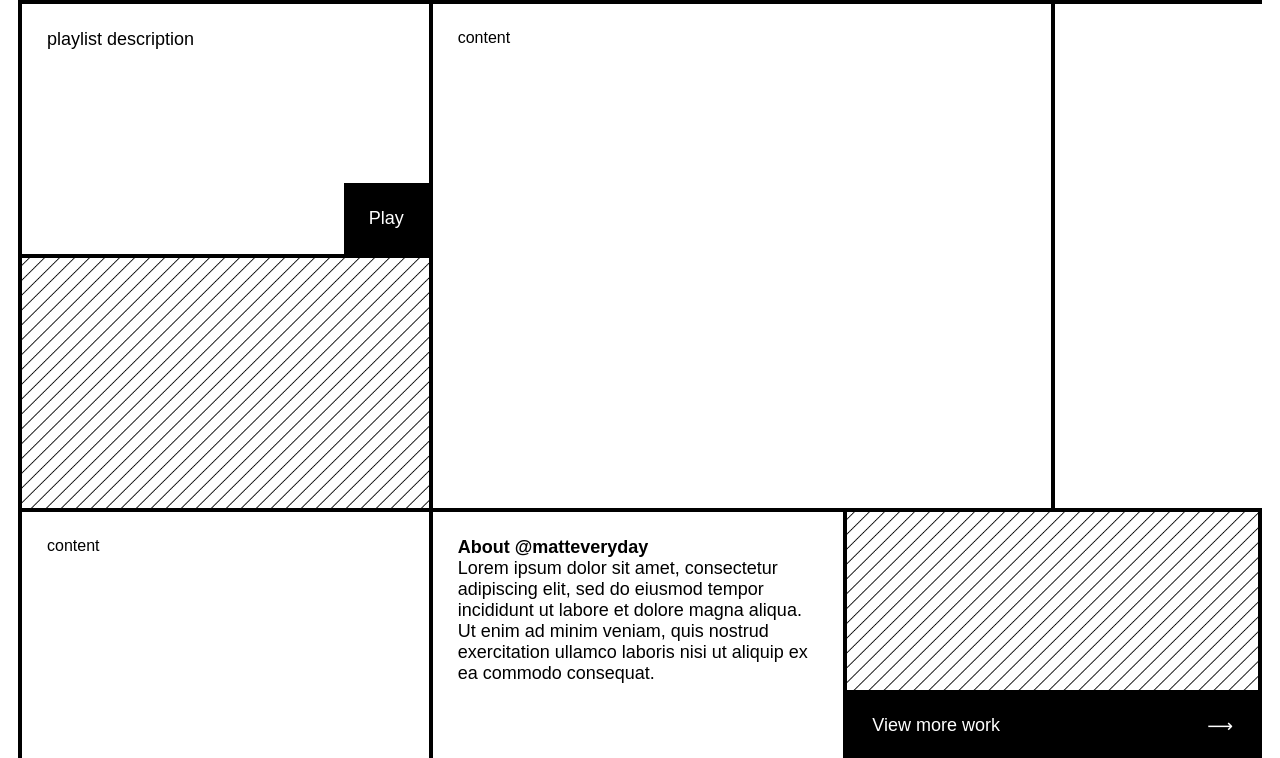
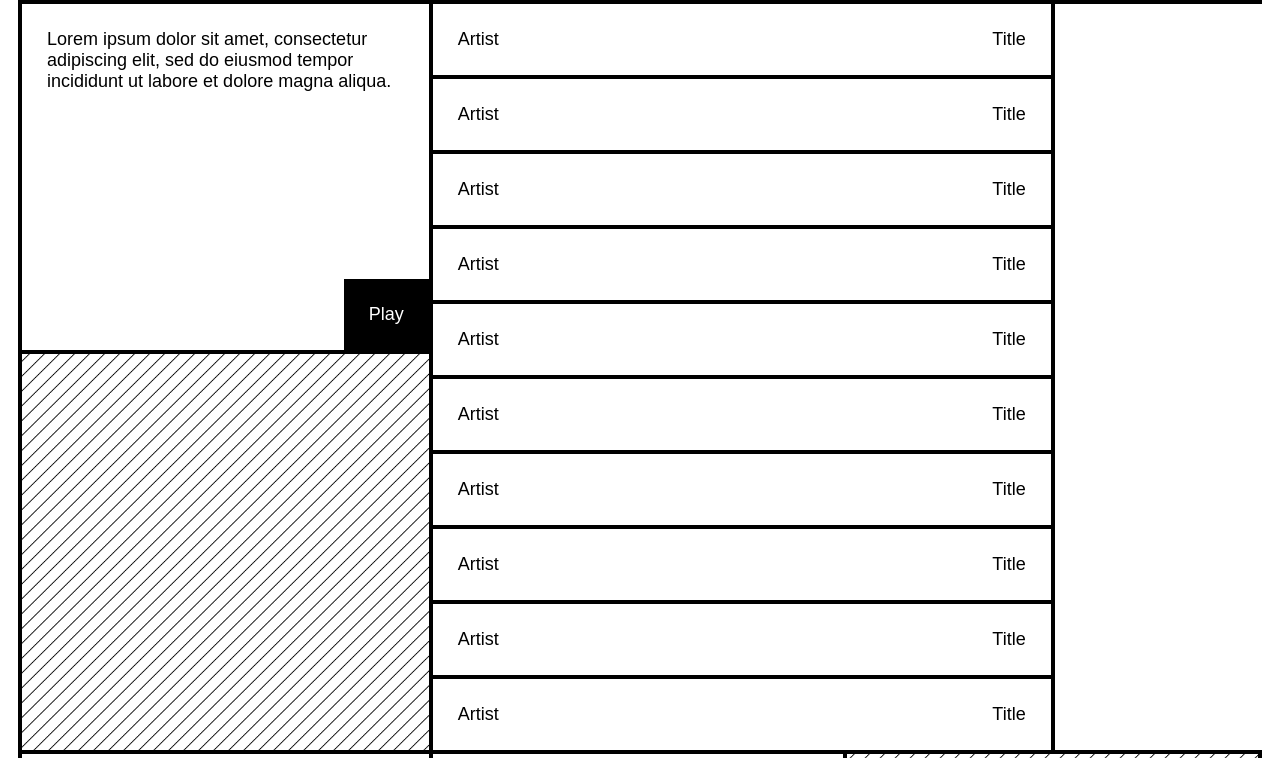
Before and after one commit to matteveryday/music-player, a plain HTML site: page index.html in a window 1280 px wide. Shown: the part 422-1180 px from the top of the page. Drawn offline with Linux system fonts and the light colour scheme; a script that the page names is missing.

Commit message:
improvements

```diff
--- a/css/styles.css
+++ b/css/styles.css
@@ -39,7 +39,11 @@
 
 /* Font Family */
 
-
+html {
+    margin: 0;
+    padding: 0;
+    background-color: transparent;
+}
 
 h1 {
     font-size: 36px;
@@ -107,21 +111,23 @@ body {
     border-left: 4px solid black;
     border-right: 4px solid black;
     border-bottom: 4px solid black;
-    height: 250px;
+    height: 100%;
     padding: 0;
 }
-.top-content {
-    padding-top: 25px;
-    padding-left: 25px;
-    padding-right: 25px;
-    margin-bottom: 50px;
+.songs-box {
+    padding: 0px;
+    border-right: 4px solid black;
+    height: 100%px;
+    display: flex;
+    flex-direction: column;
+    flex-wrap: wrap;
 }
-.bottom-content {
-    align-self: flex-end;
+.song {
+    padding: 25px;
+    border-bottom: 4px solid black;
 }
-.songs-box {
-    border-right: 4px solid black;
-    height: 454px;
+.last-song {
+    border: none;
 }
 .pattern-box {
     border-left: 4px solid black;
@@ -129,6 +135,9 @@ body {
     height: 200px;
     background: url(../assets/imgs/pattern.png) repeat;
     background-size: 30px;
+}
+.pattern-box.flex-auto {
+    height: 100%;
 }
 .about-project-box {
     border-top: 4px solid black;
@@ -482,6 +491,15 @@ a {
     flex-wrap: wrap;
     justify-content: space-between;
 }
+.top-content {
+    padding-top: 25px;
+    padding-left: 25px;
+    padding-right: 25px;
+    margin-bottom: 50px;
+}
+.bottom-content {
+    align-self: flex-end;
+}
 .flex-single {
     display: flex;
     flex-direction: row;
@@ -491,7 +509,12 @@ a {
     align-self: flex-end;
     width: 100%;
 }
+.box-flex {
+    display: flex;
+    flex-direction: column;
+    flex-wrap: wrap;
 
+}
 /* Spacing Utilities */
 
 .m0{ margin:0 }
--- a/index.html
+++ b/index.html
@@ -64,27 +64,75 @@
             </div>
 
             <!-- Second Row -->
-            <div class="col col-4 sm-col-12">
+            <div style="height: 746px;">
+                <div class="col col-4 sm-col-12 flex flex-column" style="height: 100%;">
+
                         <div class="box description-box flex-double">
-                    <p class="top-content">playlist description</p>
+                            <p class="top-content">Lorem ipsum dolor sit amet, consectetur adipiscing elit, sed do eiusmod tempor incididunt ut labore et dolore magna aliqua.</p>
                             <a class="button bottom-content" href="http://matteveryday.com">
                                 <div class="">Play</div>
                             </a>
                         </div>
-                <div class="box pattern-box"></div>
+
+                    <div class="box pattern-box flex-auto"></div>
                 </div>
                 <div class="col col-6 sm-col-12">
-                <div class="box songs-box">content</div>
+                    <div class="box songs-box">
+                        <div class="song flex">
+                            <p class="flex-auto artist">Artist</p>
+                            <p class="title">Title</p>
+                        </div>
+                        <div class="song flex">
+                            <p class="flex-auto artist">Artist</p>
+                            <p class="title">Title</p>
+                        </div>
+                        <div class="song flex">
+                            <p class="flex-auto artist">Artist</p>
+                            <p class="title">Title</p>
+                        </div>
+                        <div class="song flex">
+                            <p class="flex-auto artist">Artist</p>
+                            <p class="title">Title</p>
+                        </div>
+                        <div class="song flex">
+                            <p class="flex-auto artist">Artist</p>
+                            <p class="title">Title</p>
+                        </div>
+                        <div class="song flex">
+                            <p class="flex-auto artist">Artist</p>
+                            <p class="title">Title</p>
+                        </div>
+                        <div class="song flex">
+                            <p class="flex-auto artist">Artist</p>
+                            <p class="title">Title</p>
+                        </div>
+                        <div class="song flex">
+                            <p class="flex-auto artist">Artist</p>
+                            <p class="title">Title</p>
+                        </div>
+                        <div class="song flex">
+                            <p class="flex-auto artist">Artist</p>
+                            <p class="title">Title</p>
+                        </div>
+                        <div class="song last-song flex">
+                            <p class="flex-auto artist">Artist</p>
+                            <p class="title">Title</p>
+                        </div>
+                    </div>
+                </div>
             </div>
 
             <!-- Footer -->
             <div class="col col-4 sm-col-12">
-                <div class="box about-project-box">content</div>
+                <div class="box about-project-box flex-double">
+                    <h3 >About this project</h3>
+                    <p>Lorem ipsum dolor sit amet, consectetur adipiscing elit, sed do eiusmod tempor incididunt ut labore et dolore magna aliqua.</p>
+                </div>
             </div>
             <div class="col col-4 sm-col-12">
-                <div class="box about-designer-box test-container">
-                    <h3>About @matteveryday</h3>
-                    <p>Lorem ipsum dolor sit amet, consectetur adipiscing elit, sed do eiusmod tempor incididunt ut labore et dolore magna aliqua. Ut enim ad minim veniam, quis nostrud exercitation ullamco laboris nisi ut aliquip ex ea commodo consequat.</p>
+                <div class="box about-designer-box flex-double">
+                    <h3 >About @matteveryday</h3>
+                    <p>Lorem ipsum dolor sit amet, consectetur adipiscing elit, sed do eiusmod tempor incididunt ut labore et dolore magna aliqua.</p>
                 </div>
             </div>
             <div class="col col-4 sm-col-12">
@@ -98,13 +146,6 @@
 
         </div>
 
-        <div class="test-container" style="border: 1px solid black;margin-top:200px;">
-            <p style="background-color: green;">something</p>
-            <p style="background-color: green;">something</p>
-        </div>
-        <div class="test-container-two" style="border: 1px solid black">
-            <p class="item" style="background-color: green;">something</p>
-        </div>
 
     </div>
 
```
Lines whose indentation alone changed are shown as unchanged.
